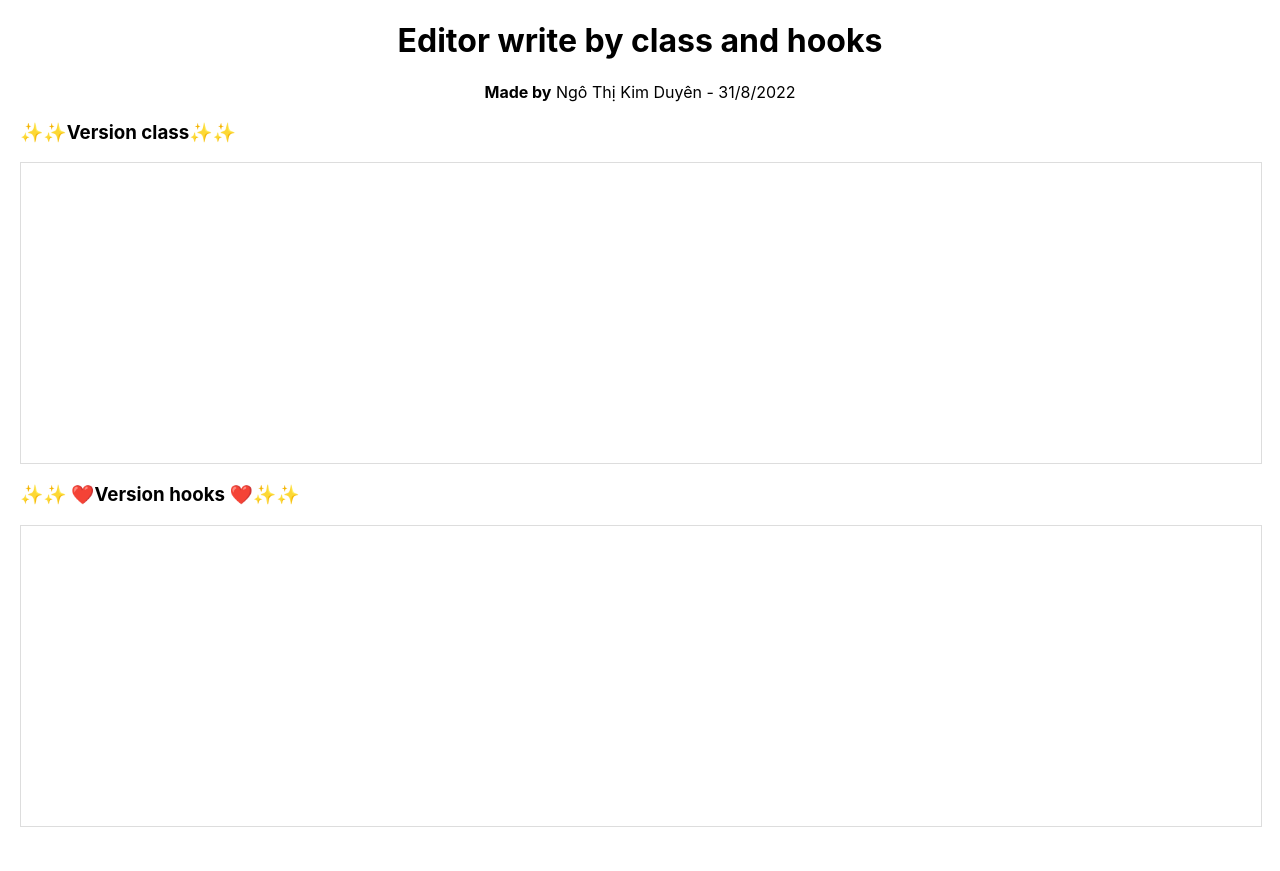
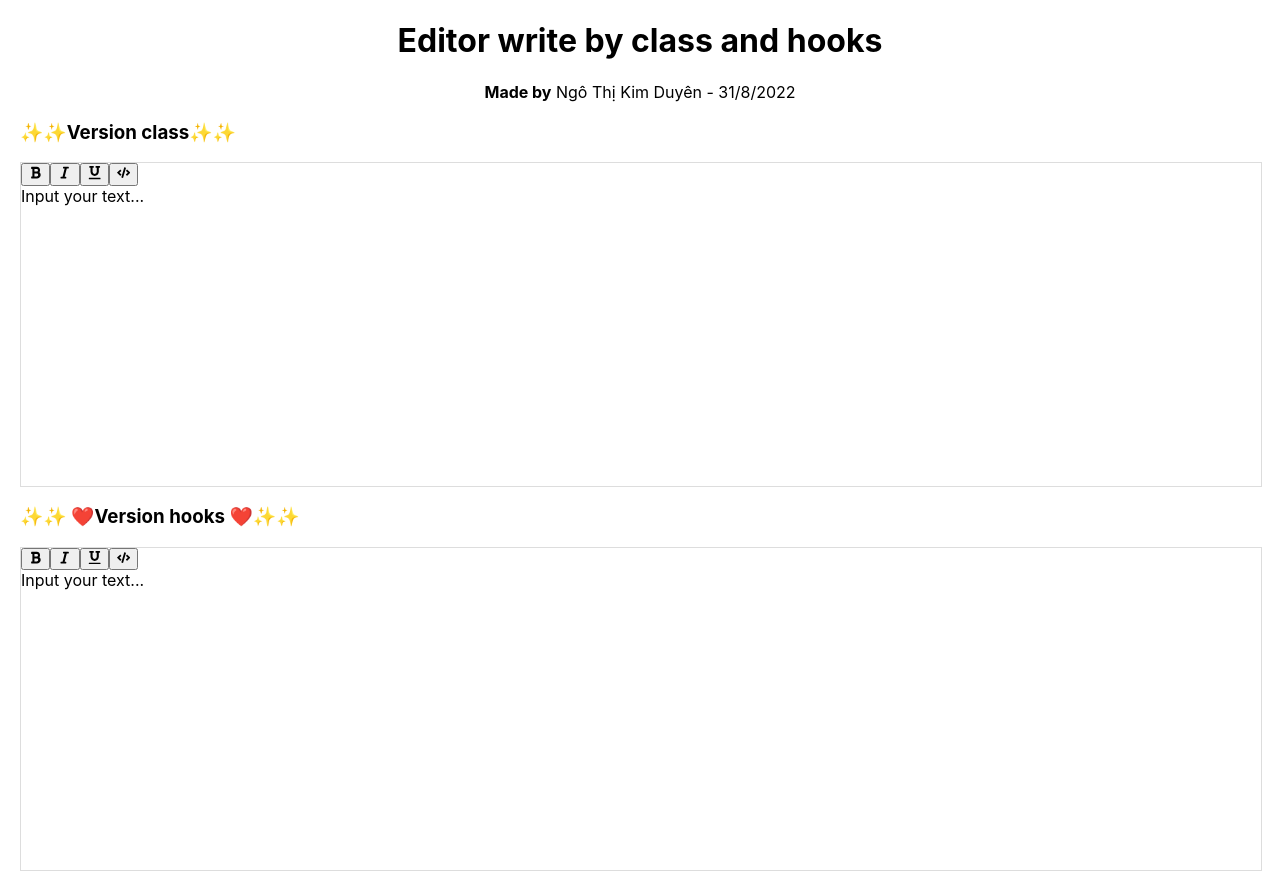
Before and after one commit to kim-duyen-frontend/demo-editor-draftjs, a React (Create React App) app: page / in a window 1280 px wide. Before the commit the page ends 827 px from the top, so only its background shows below. Built offline with nearby package versions, Linux system fonts and the light colour scheme.

Commit message:
add some formatting to the text

```diff
--- a/package.json
+++ b/package.json
@@ -9,6 +9,7 @@
     "draft-js": "^0.11.7",
     "react": "^18.2.0",
     "react-dom": "^18.2.0",
+    "react-icons": "^4.4.0",
     "react-scripts": "5.0.1",
     "web-vitals": "^2.1.4"
   },
--- a/src/components/EditorText.js
+++ b/src/components/EditorText.js
@@ -1,5 +1,6 @@
+import React, { Component } from 'react';
 import { Editor, EditorState, RichUtils } from 'draft-js';
-import React, { Component } from 'react';
+import { FaBold, FaItalic, FaUnderline, FaCode } from "react-icons/fa";
 
 class EditorText extends Component {
     constructor(props) {
@@ -20,13 +21,26 @@ class EditorText extends Component {
         }
         return false;
     }
+
     render() {
         const { editorState } = this.state;
+
         return (
             <div className="container">
                 <div className="editorText">
+                    <div>
+                        <button onClick={() => this.handleFormatText("bold")}><FaBold /></button>
+                        <button onClick={() => this.handleFormatText("italic")}><FaItalic /></button>
+                        <button onClick={() => this.handleFormatText("underline")}><FaUnderline /></button>
+                        <button onClick={() => this.handleFormatText("code")}><FaCode /></button>
+                    </div>
                     <div className="editor">
-                        <Editor editorState={editorState} onChange={this.onChange} handleKeyCommand={this.handleFormatText.bind(this)} />
+                        <Editor
+                            editorState={editorState}
+                            onChange={this.onChange}
+                            handleKeyCommand={this.handleFormatText.bind(this)}
+                            placeholder="Input your text..."
+                        />
                     </div>
                 </div>
             </div>
--- a/src/components/EditorTextHook.js
+++ b/src/components/EditorTextHook.js
@@ -1,6 +1,6 @@
+import { useState } from 'react';
 import { Editor, EditorState, RichUtils } from 'draft-js';
-import React from 'react';
-import { useState } from 'react';
+import { FaBold, FaItalic, FaUnderline, FaCode } from "react-icons/fa";
 
 const EditorText = () => {
     const [editorState, setEditorState] = useState(EditorState.createEmpty());
@@ -16,11 +16,18 @@ const EditorText = () => {
     return (
         <div className="container">
             <div className="editorText">
+                <div>
+                    <button onClick={() => handleFormatText("bold")}><FaBold /></button>
+                    <button onClick={() => handleFormatText("italic")}><FaItalic /></button>
+                    <button onClick={() => handleFormatText("underline")}><FaUnderline /></button>
+                    <button onClick={() => handleFormatText("code")}><FaCode /></button>
+                </div>
                 <div className="editor">
                     <Editor
                         editorState={editorState}
                         onChange={(editorState) => setEditorState(editorState)}
                         handleKeyCommand={handleFormatText}
+                        placeholder="Input your text..."
                     />
                 </div>
             </div>
```
Also changed, not shown: 1 other file (tests, documents, lock files or other folders).
